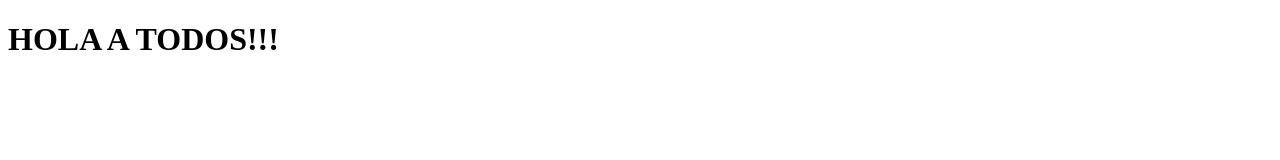
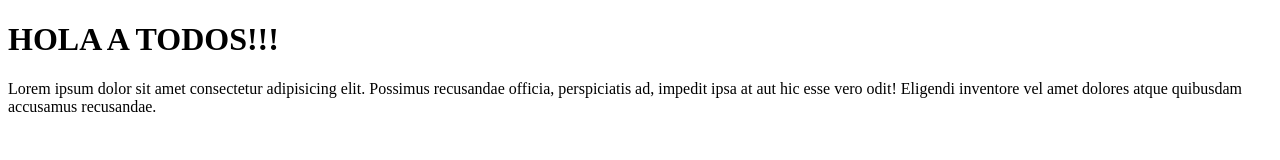
Before and after one commit to naviMtq/RepositorioEstrella, a plain HTML site: page index.html in a window 1280 px wide. Drawn offline with Linux system fonts and the light colour scheme.

Commit message:
agregando parrafo

```diff
--- a/index.html
+++ b/index.html
@@ -8,5 +8,6 @@
 </head>
 <body>
     <h1>HOLA A TODOS!!!</h1>
+    <p>Lorem ipsum dolor sit amet consectetur adipisicing elit. Possimus recusandae officia, perspiciatis ad, impedit ipsa at aut hic esse vero odit! Eligendi inventore vel amet dolores atque quibusdam accusamus recusandae.</p>
 </body>
 </html>
```
